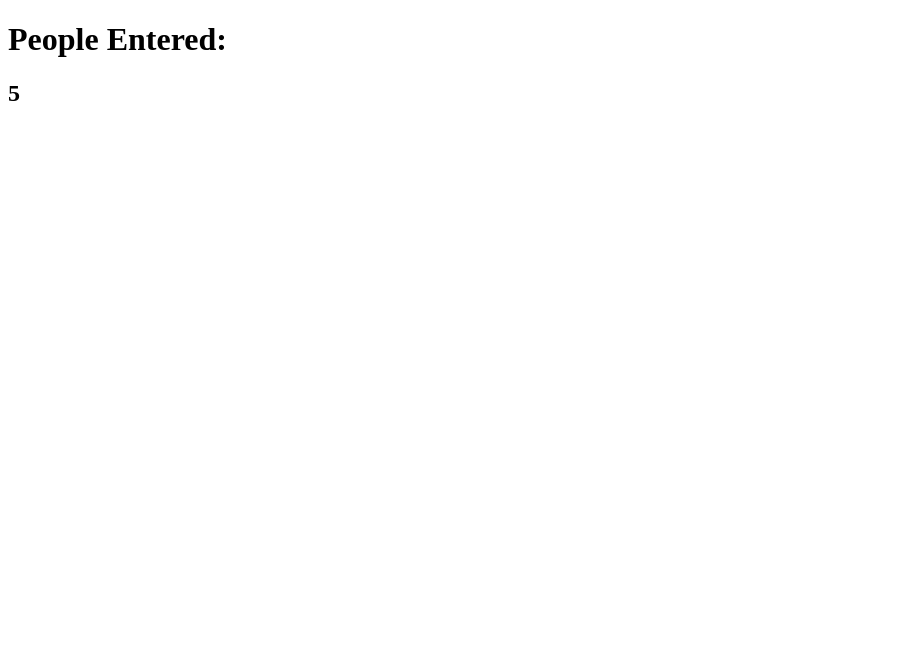
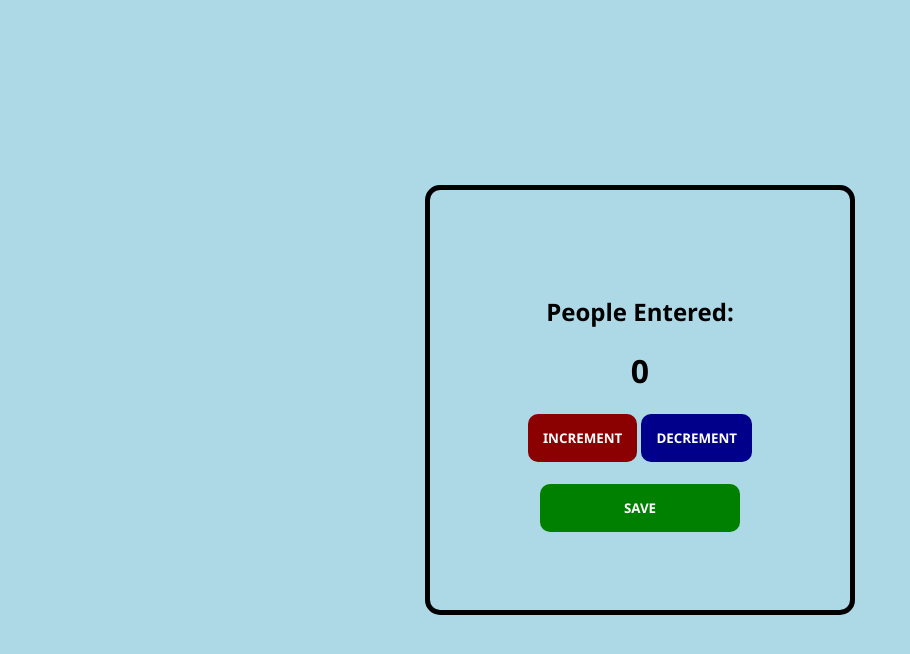
Before and after one commit to Amospelumi/PassengerCounter, a plain HTML site: page index.html in a window 1280 px wide. Shown: the whole page, without its empty margins (0-910 px from the left). Drawn offline with Linux system fonts and the light colour scheme.

Commit message:
New Project

```diff
--- a/Script.js
+++ b/Script.js
@@ -1 +1,26 @@
-document.getElementById("count-el").innerText = 5;
+// document.getElementById("count-el").innerText = 5;
+
+
+// let count = 0;
+
+// console.log(count);
+
+let count = 0
+// increment function
+
+function increment(){
+    document.getElementById('count-el').innerText = count+=1
+}
+
+function decrement(){
+    if (count < 1){
+        document.getElementById('count-el').innerText = 0
+    }
+    document.getElementById('count-el').innerText = count -= 1
+
+
+}
+
+function save(){
+    console.log(count)
+}
--- a/Style.css
+++ b/Style.css
@@ -0,0 +1,53 @@
+body{
+    background: lightblue;
+}
+
+.MainContainer{
+    position: absolute;
+    top: 50%;
+    left: 50%;
+    transform: translate(-50%, -50%);
+    border: 5px solid black;
+    height: 400px;
+    width: 400px;
+    padding: 10px;
+    border-radius: 15px;
+}
+
+.container{
+    text-align: center;
+    margin-top: 55px;
+    padding: 20px;
+    font-family: 'Segoe UI', Tahoma, Geneva, Verdana, sans-serif;
+}
+
+button[id='increment-btn']{
+    padding: 15px;
+    color: white;
+    background-color: darkred;
+    border-style: none;
+    border-radius: 10px;
+    font-family: 'Segoe UI', Tahoma, Geneva, Verdana, sans-serif;
+    font-weight: 700;
+}
+
+button[id='decrement-btn']{
+    padding: 15px;
+    color: white;
+    background-color: darkblue;
+    border-style: none;
+    border-radius: 10px;
+    font-family: 'Segoe UI', Tahoma, Geneva, Verdana, sans-serif;
+    font-weight: 700;
+}
+
+button[id='save-btn']{
+    padding: 15px;
+    color: white;
+    background-color: green;
+    border-style: none;
+    border-radius: 10px;
+    font-family: 'Segoe UI', Tahoma, Geneva, Verdana, sans-serif;
+    font-weight: 700;
+    width: 200px;
+}
--- a/index.html
+++ b/index.html
@@ -8,8 +8,22 @@
     <link rel="stylesheet" href="Style.css">
 </head>
 <body>
-    <h1>People Entered:</h1>
-    <h2 id="count-el">0</h2>
+    <div class="MainContainer">
+        <div class="container">
+            <h2>People Entered:</h2>
+            <h1 id="count-el">0</h1>
+
+            <!-- Increment Button -->
+            <button id="increment-btn" onclick="increment()">INCREMENT</button>
+            <button id="decrement-btn" onclick="decrement()">DECREMENT</button><br><br>
+            <button id="save-btn" onclick="save()">SAVE</button>
+        </div>
+    </div>
+
+
+
+
+
 
 
     <script src="Script.js"></script>
```
